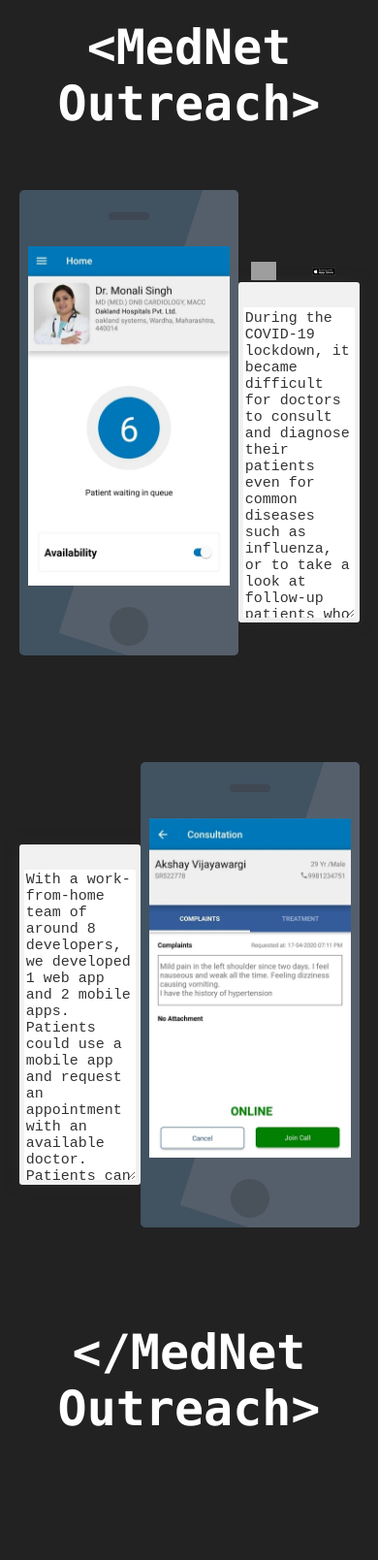
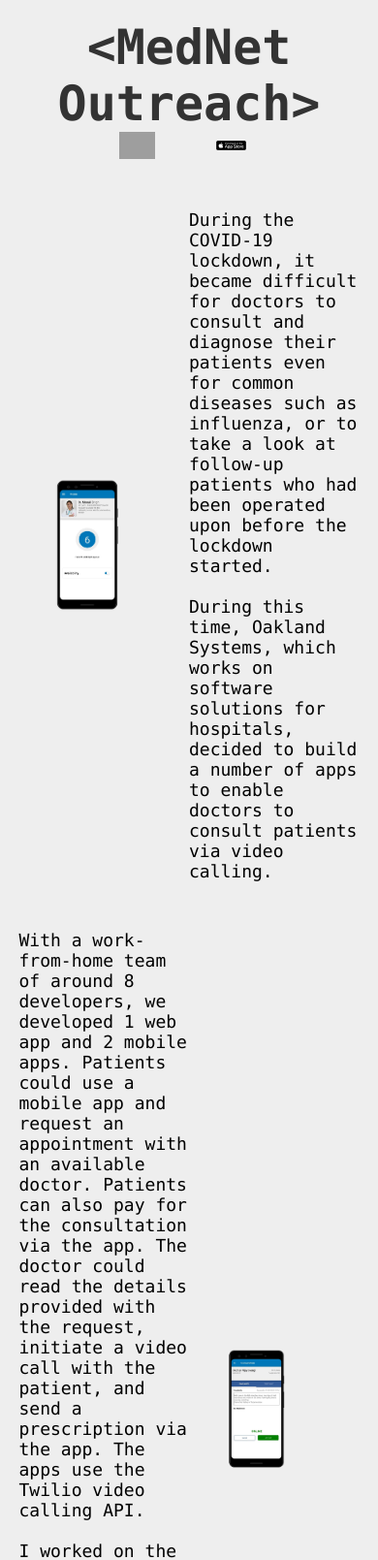
Before and after one commit to shreyas-nisal/shreyas-nisal.github.io, a plain HTML site: page mednet-outreach.html in a window 390 px wide. Shown: the top 1609 px of the page at 97% size. Before the commit the page ends 1502 px from the top, so only its background shows below. Drawn offline with Linux system fonts and the light colour scheme; grey boxes are pictures that could not be loaded.

Commit message:
Add files via upload

```diff
--- a/css/common.css
+++ b/css/common.css
@@ -173,7 +173,7 @@
 }
 
 .video-item:hover img {
-    box-shadow: 12px 5px 2px 1px rgba(0, 0, 0, .2);
+    box-shadow: 5px 2px 2px 1px rgba(0, 0, 0, .2);
 }
 
 .video-description {
--- a/css/projects.css
+++ b/css/projects.css
@@ -1,3 +1,10 @@
+body {
+    background-color: #eee;
+}
+
+p {
+}
+
 .project-heading {
     width: 100vw;
     align-items: center
@@ -7,12 +14,12 @@
     font-size: 5rem;
     text-align: center;
     margin-top: 20px;
-    color: white;
+    color: #333;
 }
 
 .project-end h1 {
     font-size: 5rem;
-    color: white;
+    color: #333;
     text-align: center;
     margin-top: 20px;
     margin-bottom: 20px;
@@ -44,6 +51,8 @@
     text-align: center;
     flex-direction: row;
     align-items: center;
+    width: 50vw;
+    margin-left: 25vw;
 }
 
 .btn-google {
@@ -55,11 +64,11 @@
 }
 
 .btn-google img {
-    width: 50%;
+    width: 42%;
 }
 
 .btn-apple img{
-    width: 45%;
+    width: 35%;
 }
 
 textarea {
--- a/mednet-outreach.html
+++ b/mednet-outreach.html
@@ -11,56 +11,34 @@
     <body>
         <div class="project-heading">
             <h1>&lt;MedNet Outreach&gt;</h1>
+            <div class="btn-container">
+                <a class="btn-google" target="_blank" href='https://play.google.com/store/apps/details?id=com.mednetlabs.android.teledoctor&pcampaignid=pcampaignidMKT-Other-global-all-co-prtnr-py-PartBadge-Mar2515-1'><img alt='Get it on Google Play' src='https://play.google.com/intl/en_us/badges/static/images/badges/en_badge_web_generic.png'/></a>
+                <a class="btn-apple" target="_blank" href="https://apps.apple.com/in/app/mednet-outreach/id1508214921"><img src="img/AppStore.svg" /></a>
+            </div>
         </div>
 
 
         <div class="container">
             <div class="flex-container">
                 <div class="phone-container">
-                    <div class="phone">
-                        <div class="phone-shade"></div>
-                        <div class="phone-speaker"></div>
-                        <div class="phone-screen">
-                            <img src="img/mednet_outreach_home.jpg" />
-                        </div>
-                        <div class="phone-button"></div>
-                    </div>
+                    <img src="img/mednet_outreach_mockup_home.png" />
                 </div>
                 <div class="notepad-container">
-                    <div class="btn-container">
-                        <a class="btn-google" target="_blank" href='https://play.google.com/store/apps/details?id=com.mednetlabs.android.teledoctor&pcampaignid=pcampaignidMKT-Other-global-all-co-prtnr-py-PartBadge-Mar2515-1'><img alt='Get it on Google Play' src='https://play.google.com/intl/en_us/badges/static/images/badges/en_badge_web_generic.png'/></a>
-                        <a class="btn-apple" target="_blank" href="https://apps.apple.com/in/app/mednet-outreach/id1508214921"><img src="img/AppStore.svg" /></a>
-                    </div>
-                    <div id="window">
-                        <div id="buttons">
-                            <a href="#" id="close"></a>
-                            <a href="#" id="resize"></a>
-                            <a href="#" id="minimize"></a>
-                        </div>
-                        <textarea readonly id="textarea">During the COVID-19 lockdown, it became difficult for doctors to consult and diagnose their patients even for common diseases such as influenza, or to take a look at follow-up patients who had been operated upon before the lockdown started.&#13;&#10;&#13;&#10;During this time, Oakland Systems, which works on software solutions for hospitals, decided to build a number of apps to enable doctors to consult patients via video calling.</textarea>
+                    <div class="textcontainer">
+                        <p>During the COVID-19 lockdown, it became difficult for doctors to consult and diagnose their patients even for common diseases such as influenza, or to take a look at follow-up patients who had been operated upon before the lockdown started.<br><br>During this time, Oakland Systems, which works on software solutions for hospitals, decided to build a number of apps to enable doctors to consult patients via video calling.</p>
                     </div>
                 </div>
             </div>
 
 
             <div class="flex-container">
-                <div id="window">
-                    <div id="buttons">
-                        <a href="#" id="close"></a>
-                        <a href="#" id="resize"></a>
-                        <a href="#" id="minimize"></a>
+                <div class="notepad-container">
+                    <div class="textcontainer">
+                        <p>With a work-from-home team of around 8 developers, we developed 1 web app and 2 mobile apps. Patients could use a mobile app and request an appointment with an available doctor. Patients can also pay for the consultation via the app. The doctor could read the details provided with the request, initiate a video call with the patient, and send a prescription via the app. The apps use the Twilio video calling API.<br><br>I worked on the doctor-app, developed in react native by a two-member team. I was also responsible for the video call integration into the web version of the doctor-app. The project duration was around two weeks, from 25th March to 10th April 2020.</p>
                     </div>
-                    <textarea readonly id="textarea">With a work-from-home team of around 8 developers, we developed 1 web app and 2 mobile apps. Patients could use a mobile app and request an appointment with an available doctor. Patients can also pay for the consultation via the app. The doctor could read the details provided with the request, initiate a video call with the patient, and send a prescription via the app. The apps use the Twilio video calling API.&#13;&#10;&#13;&#10;I worked on the doctor-app, developed in react native by a two-member team. I was also responsible for the video call integration into the web version of the doctor-app. The project duration was around two weeks, from 25th March to 10th April 2020.</textarea>
                 </div>
                 <div class="phone-container">
-                    <div class="phone">
-                        <div class="phone-shade"></div>
-                        <div class="phone-speaker"></div>
-                        <div class="phone-screen">
-                            <img src="img/mednet_outreach_consultation.jpg" />
-                        </div>
-                        <div class="phone-button"></div>
-                    </div>
+                    <img src="img/mednet_outreach_mockup_consultation.png" />
                 </div>
             </div>
 
```
Also changed, not shown: index.html (+19 -13 lines), js/homepage.js (+4 -21 lines), img/mednet_outreach_mockup_consultation.png (added), img/mednet_outreach_mockup_home.png (added).
